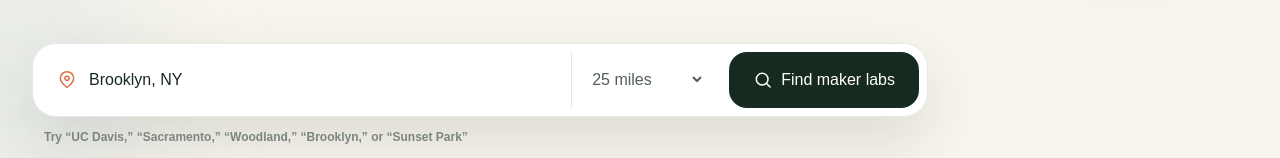
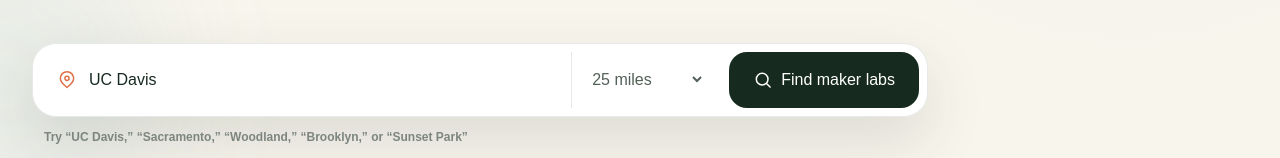
Before and after one commit to Anant-Madhok231/Maker-Lab-Map-P, a Next.js app in the folder frontend/: page / in a window 1280 px wide. Shown: the part 541-699 px from the top of the page. Built offline with nearby package versions, Linux system fonts and the light colour scheme.

Commit message:
Restore original locations and keep Brooklyn

```diff
--- a/frontend/components/search-box.tsx
+++ b/frontend/components/search-box.tsx
@@ -11,7 +11,7 @@ type SearchBoxProps = {
 };
 
 export function SearchBox({
-  initialLocation = "Brooklyn, NY",
+  initialLocation = "UC Davis",
   compact = false,
 }: SearchBoxProps) {
   const router = useRouter();
@@ -21,7 +21,7 @@ export function SearchBox({
   function submit(event: FormEvent) {
     event.preventDefault();
     const params = new URLSearchParams({
-      location: location.trim() || "Brooklyn, NY",
+      location: location.trim() || "UC Davis",
       radius,
       cnc: "false",
       large: "false",
```
